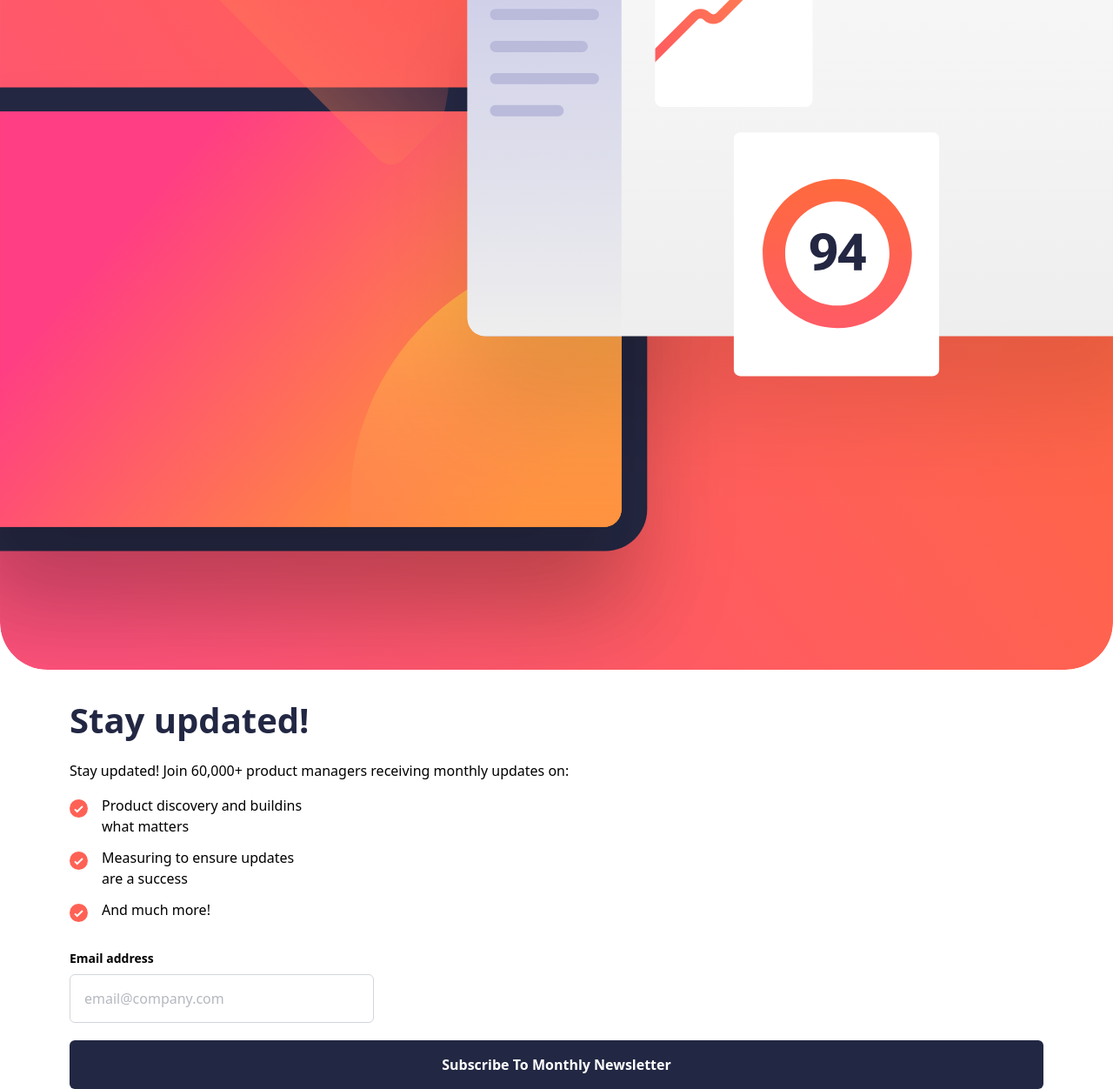
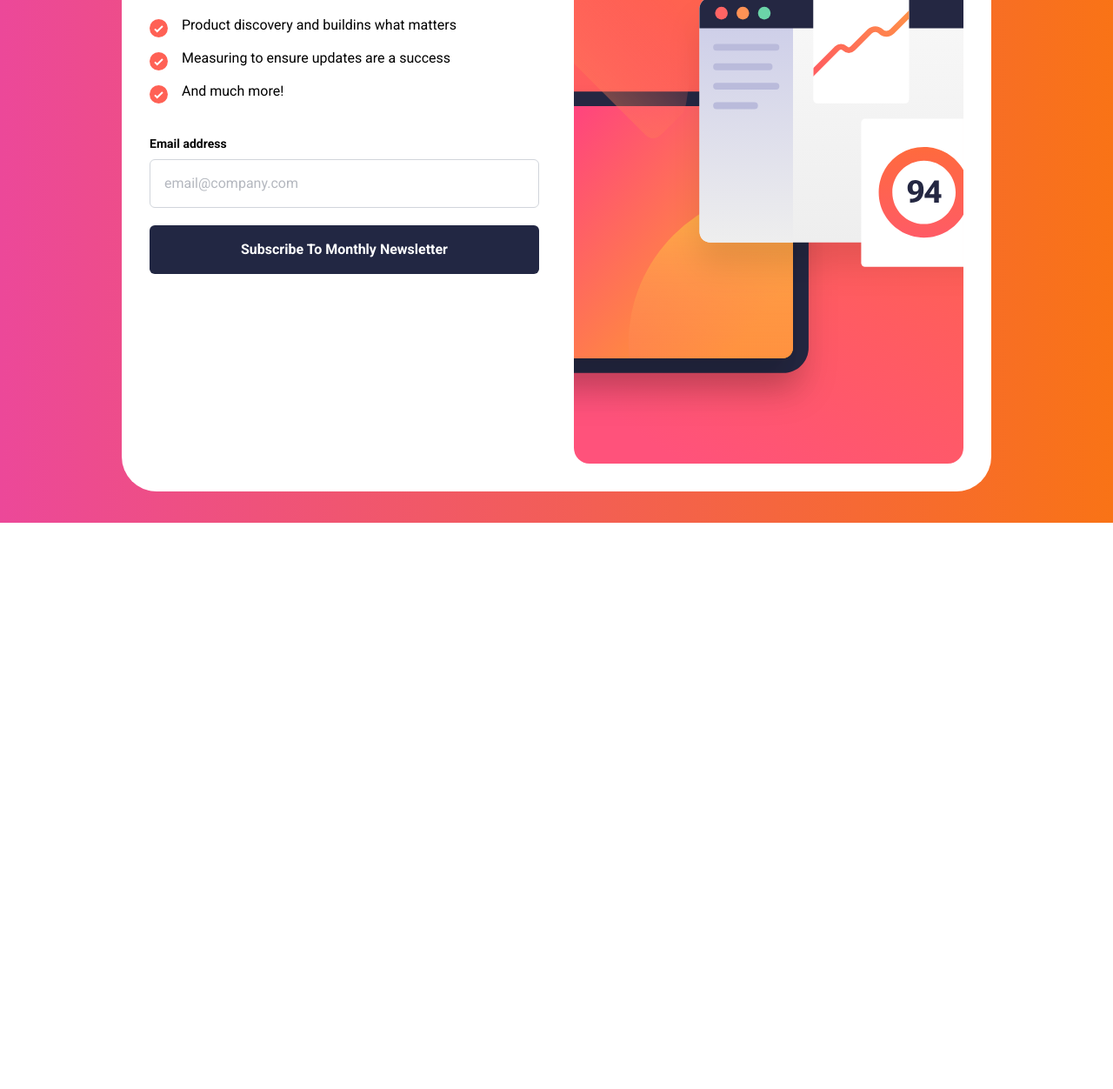
Before and after one commit to RenanMourao/formulario-mentoria, a website: page src/index.html in a window 1280 px wide. Shown: the part 199-1451 px from the top of the page at 87% size. After the commit the page ends 800 px from the top, so only its background shows below. Drawn offline with Linux system fonts and the light colour scheme.

Commit message:
desktop version - primeira versão

```diff
--- a/src/index.html
+++ b/src/index.html
@@ -1,12 +1,16 @@
 <!doctype html>
 <html lang="en">
-
   <head>
     <meta charset="UTF-8" />
     <meta name="viewport" content="width=device-width, initial-scale=1.0" />
     <!-- displays site properly based on user's device -->
 
-  <link rel="icon" type="image/png" sizes="32x32" href="./assets/images/favicon-32x32.png" />
+    <link
+      rel="icon"
+      type="image/png"
+      sizes="32x32"
+      href="./assets/images/favicon-32x32.png"
+    />
     <link rel="stylesheet" href="../dist/style.css" />
     <title>
       Frontend Mentor | Newsletter sign-up form with success message
@@ -25,43 +29,82 @@
     </style>
   </head>
 
-<body>
-  <img class="w-full" src="assets/images/illustration-sign-up-mobile.svg" alt="" />
-  <div class="container">
-    <h1 class="text-[2.5rem] mt-7 mb-4 text-[#222743] font-[700]">
+  <body class="lg:bg-gradient-to-r from-pink-500 to-orange-500 w-full h-full lg:flex lg:items-center lg:justify-center lg:h-screen">
+      <img
+        class="w-full lg:hidden"
+        src="assets/images/illustration-sign-up-mobile.svg"
+        alt=""
+      />
+      <div class="container mb-7 lg:grid lg:grid-cols-2 gap-10  lg:bg-white lg:p-8 lg:max-w-[1000px] lg:m-[0_auto] lg:rounded-[2.5rem]">
+
+        <div class="">
+          <h1 class="text-[2.5rem] mt-7 mb-4 text-[#222743] font-[700] lg:text-6xl">
             Stay updated!
           </h1>
-    <p class="mb-4 text-base font-medium">
-      Stay updated! Join 60,000+ product managers receiving monthly updates
-      on:
+          <p class="mb-5 text-base font-medium">
+            Join 60,000+ product managers receiving monthly updates on:
           </p>
-    <ul class="flex flex-col justify-center gap-3 mb-8">
-      <li class="flex gap-4 text-base font-medium max-w-[30ch]"><img class="self-start pt-[5px]"
-          src="assets/images/icon-list.svg" alt="icone de lista"> Product
-        discovery and buildins what matters</li>
-      <li class="flex gap-4 text-base font-medium max-w-[30ch]"><img class="self-start pt-[5px]"
-          src="assets/images/icon-list.svg" alt="icone de lista">Measuring
-        to ensure updates are a success</li>
-      <li class="flex gap-4 text-base font-medium"><img class="self-start pt-[5px]" src="assets/images/icon-list.svg"
-          alt="icone de lista">And much
-        more!</li>
+          <ul class="flex flex-col justify-center gap-3 mb-9">
+            <li
+              class="flex gap-4 text-base font-medium max-w-[30ch] lg:max-w-[50ch]"
+            >
+              <img
+                class="self-start pt-[5px]"
+                src="assets/images/icon-list.svg"
+                alt="icone de lista"
+              />
+              Product discovery and buildins what matters
+            </li>
+            <li
+              class="flex gap-4 text-base font-medium max-w-[30ch] lg:max-w-[50ch]"
+            >
+              <img
+                class="self-start pt-[5px]"
+                src="assets/images/icon-list.svg"
+                alt="icone de lista"
+              />Measuring to ensure updates are a success
+            </li>
+            <li class="flex gap-4 text-base font-medium">
+              <img
+                class="self-start pt-[5px]"
+                src="assets/images/icon-list.svg"
+                alt="icone de lista"
+              />And much more!
+            </li>
           </ul>
           <div class="w-full mb-2">
-      <h2 id="newsletter" class="text-sm font-bold laptop:text-2xl tablet:mb-8 tablet:text-left tablet:text-2xl">
+            <h2
+              id="newsletter"
+              class="text-sm font-bold laptop:text-2xl tablet:mb-8 tablet:text-left tablet:text-2xl"
+            >
               Email address
             </h2>
           </div>
           <div class="flex items-center gap-8 mb-5">
-      <label for="newsletter-input" class="flex items-center gap-3 flex-1 w-full">
-        <input id="newsletter-input" type="email" placeholder="email@company.com"
-          class="h-14 w-[350px] border-[1.5px] border-gray-300 rounded-md bg-transparent px-4 placeholder:text-gray-500 placeholder:opacity-50 tablet:w-full" />
+            <label
+              for="newsletter-input"
+              class="flex items-center gap-3 flex-1 w-full"
+            >
+              <input
+                id="newsletter-input"
+                type="email"
+                placeholder="email@company.com"
+                class="h-14 w-full border-[1.5px] border-gray-300 rounded-md bg-transparent px-4 placeholder:text-gray-500 placeholder:opacity-50 tablet:w-full"
+              />
             </label>
           </div>
-    <button id="openModal"
-      class="relative flex h-14 items-center justify-center rounded-md bg-[#222743] w-full px-7 py-4 text-base font-bold capitalize text-white duration-300 hover:brightness-110 focus:brightness-110">
+          <button
+            id="openModal"
+            class="relative flex h-14 items-center justify-center rounded-md bg-[#222743] w-full px-7 py-4 text-base font-bold capitalize text-white duration-300 hover:brightness-110 focus:brightness-110"
+          >
             Subscribe to monthly newsletter
           </button>
         </div>
+        <img
+        class="w-full hidden lg:block"
+        src="assets/images/illustration-sign-up-desktop.svg"
+        alt=""
+      />
+    </div>
   </body>
-
 </html>
--- a/src/style.css
+++ b/src/style.css
@@ -1,3 +1,6 @@
+@import url('https://fonts.googleapis.com/css2?family=Roboto:wght@400;700&display=swap');
+
+
 @tailwind base;
 @tailwind components;
 @tailwind utilities;
--- a/tailwind.config.js
+++ b/tailwind.config.js
@@ -4,14 +4,23 @@ module.exports = {
   theme: {
     container: {
       padding: {
-        DEFAULT: '1rem',
+        DEFAULT: '1.5rem',
         sm: '2rem',
         lg: '4rem',
         xl: '5rem',
         '2xl': '6rem',
       },
     },
-    extend: {},
+    extend: {
+      fontFamily: {
+        'sans': ['Roboto', 'ui-sans-serif', 'system-ui'],
+        'serif': ['Roboto', 'ui-serif', 'Georgia'],
+        'mono': ['Roboto', 'ui-monospace', 'SFMono-Regular'],
+        'display': ['Roboto', 'Oswald'],
+        'body': ['Roboto', 'Open Sans'],
+      }
+
+    },
   },
   plugins: [],
 }
```
Also changed, not shown: dist/style.css. Lines whose indentation alone changed are shown as unchanged.
